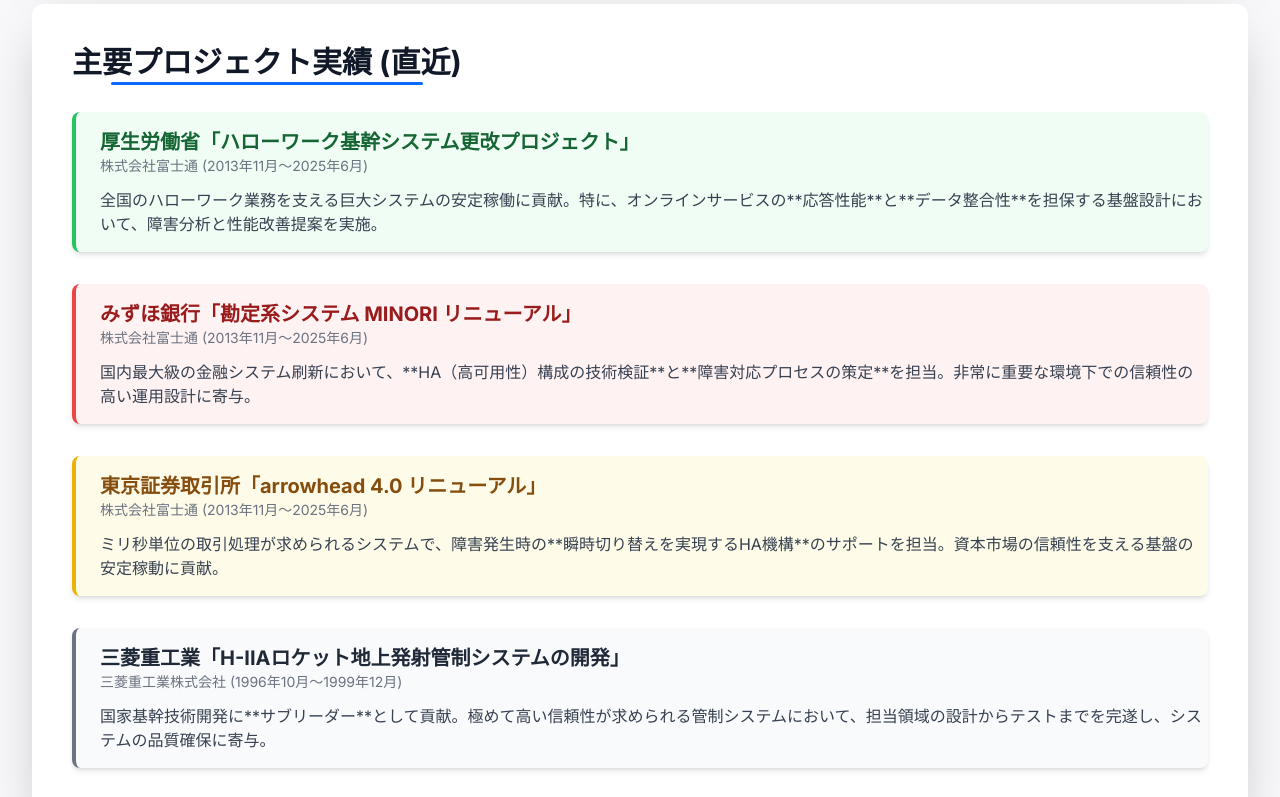
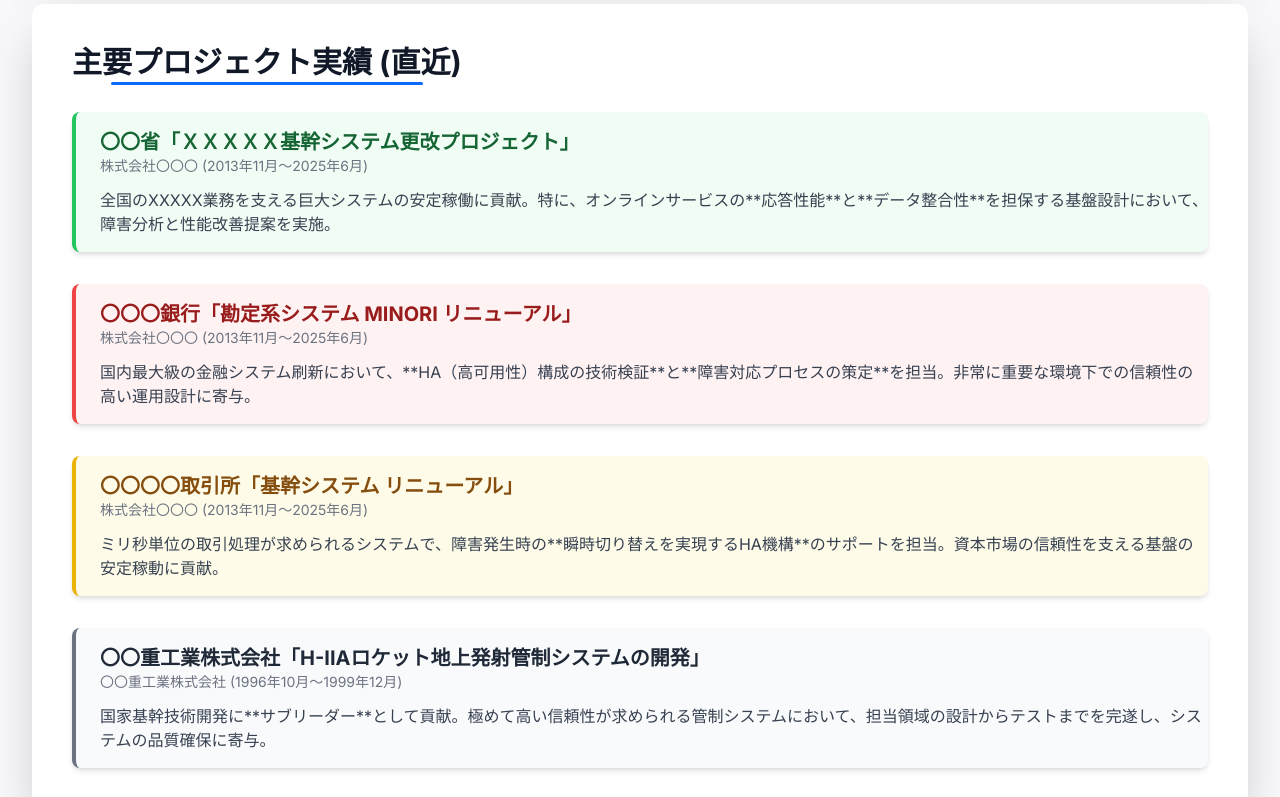
Before and after one commit to matumotny8/nmtechpro.github.io, a plain HTML site: page index.html in a window 1280 px wide. Shown: the part 1200-1997 px from the top of the page. Drawn offline with nearby package versions, Linux system fonts and the light colour scheme.

Commit message:
Update index.html

```diff
--- a/index.html
+++ b/index.html
@@ -122,29 +122,29 @@
             <div class="space-y-8">
                 <!-- Project 1: 厚生労働省 -->
                 <div class="border-l-4 border-green-500 pl-6 py-4 rounded-lg bg-green-50 shadow-md">
-                    <h3 class="text-xl font-bold text-green-800">厚生労働省「ハローワーク基幹システム更改プロジェクト」</h3>
-                    <p class="text-sm text-gray-500 mb-3">株式会社富士通 (2013年11月～2025年6月)</p>
-                    <p class="text-gray-700">全国のハローワーク業務を支える巨大システムの安定稼働に貢献。特に、オンラインサービスの**応答性能**と**データ整合性**を担保する基盤設計において、障害分析と性能改善提案を実施。</p>
+                    <h3 class="text-xl font-bold text-green-800">〇〇省「ＸＸＸＸＸ基幹システム更改プロジェクト」</h3>
+                    <p class="text-sm text-gray-500 mb-3">株式会社〇〇〇 (2013年11月～2025年6月)</p>
+                    <p class="text-gray-700">全国のXXXXX業務を支える巨大システムの安定稼働に貢献。特に、オンラインサービスの**応答性能**と**データ整合性**を担保する基盤設計において、障害分析と性能改善提案を実施。</p>
                 </div>
 
                 <!-- Project 2: みずほ銀行 -->
                 <div class="border-l-4 border-red-500 pl-6 py-4 rounded-lg bg-red-50 shadow-md">
-                    <h3 class="text-xl font-bold text-red-800">みずほ銀行「勘定系システム MINORI リニューアル」</h3>
-                    <p class="text-sm text-gray-500 mb-3">株式会社富士通 (2013年11月～2025年6月)</p>
+                    <h3 class="text-xl font-bold text-red-800">〇〇〇銀行「勘定系システム MINORI リニューアル」</h3>
+                    <p class="text-sm text-gray-500 mb-3">株式会社〇〇〇 (2013年11月～2025年6月)</p>
                     <p class="text-gray-700">国内最大級の金融システム刷新において、**HA（高可用性）構成の技術検証**と**障害対応プロセスの策定**を担当。非常に重要な環境下での信頼性の高い運用設計に寄与。</p>
                 </div>
 
-                <!-- Project 3: 東京証券取引所 -->
+                <!-- Project 3: 〇〇〇〇取引所 -->
                 <div class="border-l-4 border-yellow-500 pl-6 py-4 rounded-lg bg-yellow-50 shadow-md">
-                    <h3 class="text-xl font-bold text-yellow-800">東京証券取引所「arrowhead 4.0 リニューアル」</h3>
-                    <p class="text-sm text-gray-500 mb-3">株式会社富士通 (2013年11月～2025年6月)</p>
+                    <h3 class="text-xl font-bold text-yellow-800">〇〇〇〇取引所「基幹システム リニューアル」</h3>
+                    <p class="text-sm text-gray-500 mb-3">株式会社〇〇〇 (2013年11月～2025年6月)</p>
                     <p class="text-gray-700">ミリ秒単位の取引処理が求められるシステムで、障害発生時の**瞬時切り替えを実現するHA機構**のサポートを担当。資本市場の信頼性を支える基盤の安定稼動に貢献。</p>
                 </div>
 
                 <!-- Project 4: H-IIAロケット -->
                 <div class="border-l-4 border-gray-500 pl-6 py-4 rounded-lg bg-gray-50 shadow-md">
-                    <h3 class="text-xl font-bold text-gray-800">三菱重工業「H-IIAロケット地上発射管制システムの開発」</h3>
-                    <p class="text-sm text-gray-500 mb-3">三菱重工業株式会社 (1996年10月～1999年12月)</p>
+                    <h3 class="text-xl font-bold text-gray-800">〇〇重工業株式会社「H-IIAロケット地上発射管制システムの開発」</h3>
+                    <p class="text-sm text-gray-500 mb-3">〇〇重工業株式会社 (1996年10月～1999年12月)</p>
                     <p class="text-gray-700">国家基幹技術開発に**サブリーダー**として貢献。極めて高い信頼性が求められる管制システムにおいて、担当領域の設計からテストまでを完遂し、システムの品質確保に寄与。</p>
                 </div>
             </div>
@@ -198,7 +198,7 @@
             <div class="mt-4 text-xs text-gray-500">
                 <!-- 実際の連絡先は公開時にPlaceholderから置き換えてください -->
                 <p>所在地: 東京都小平市（詳細は面談時にお伝えします）</p>
-                <p>連絡先: N.Matsumoto@example.com (Placeholder)</p>
+                <p>連絡先: nmtechpro@mtmt-tech.net</p>
             </div>
         </div>
     </footer>
```
